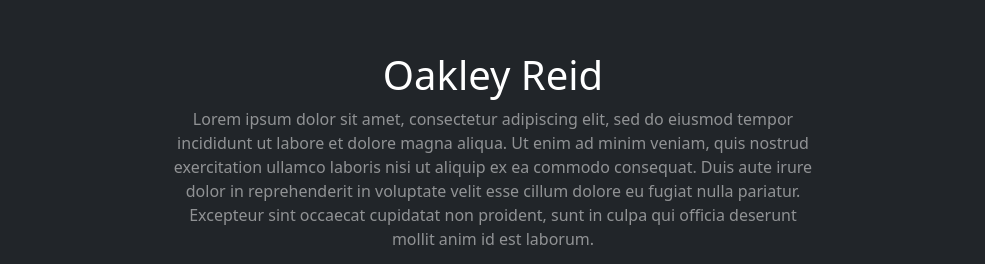
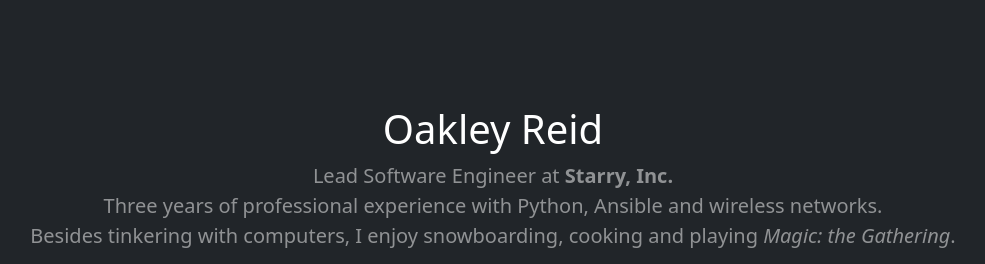
Before and after one commit to oakreid/oakreid.github.io, a plain HTML site: page index.html in a window 1280 px wide. Shown: the part 133-397 px from the top of the page, without its empty margins (147-1132 px from the left). Drawn offline with nearby package versions, Linux system fonts and the light colour scheme.

Commit message:
Add bio, update github link icon

```diff
--- a/index.html
+++ b/index.html
@@ -8,10 +8,12 @@
     <link href="https://cdn.jsdelivr.net/npm/bootstrap@5.3.0-alpha3/dist/css/bootstrap.min.css" rel="stylesheet" integrity="sha384-KK94CHFLLe+nY2dmCWGMq91rCGa5gtU4mk92HdvYe+M/SXH301p5ILy+dN9+nJOZ" crossorigin="anonymous">
 </head>
 <body class="bg-dark">
-    <div class="position-absolute bottom-50 start-50 translate-middle-x">
+    <div class="position-absolute bottom-50 start-50 translate-middle-x" style="width: 90%">
         <h1 class="text-center text-white">Oakley Reid</h1>
-        <p class="text-center text-white-50">
-            Lorem ipsum dolor sit amet, consectetur adipiscing elit, sed do eiusmod tempor incididunt ut labore et dolore magna aliqua. Ut enim ad minim veniam, quis nostrud exercitation ullamco laboris nisi ut aliquip ex ea commodo consequat. Duis aute irure dolor in reprehenderit in voluptate velit esse cillum dolore eu fugiat nulla pariatur. Excepteur sint occaecat cupidatat non proident, sunt in culpa qui officia deserunt mollit anim id est laborum.
+        <p class="text-center text-white-50 fs-5">
+            Lead Software Engineer at <a href="https://starry.com" class="link-underline link-underline-opacity-0 text-white-50 hover-zoom"><b>Starry, Inc.</b></a><br>
+            Three years of professional experience with Python, Ansible and wireless networks.<br>
+            Besides tinkering with computers, I enjoy snowboarding, cooking and playing <i>Magic: the Gathering</i>.<br>
         </p>
     </div>
     <div class="position-absolute top-50 start-50 translate-middle-x">
```
Also changed, not shown: img/github.png.
